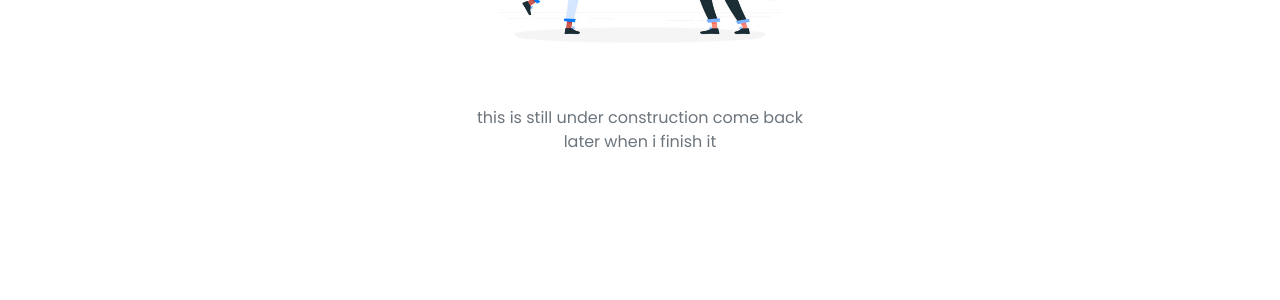
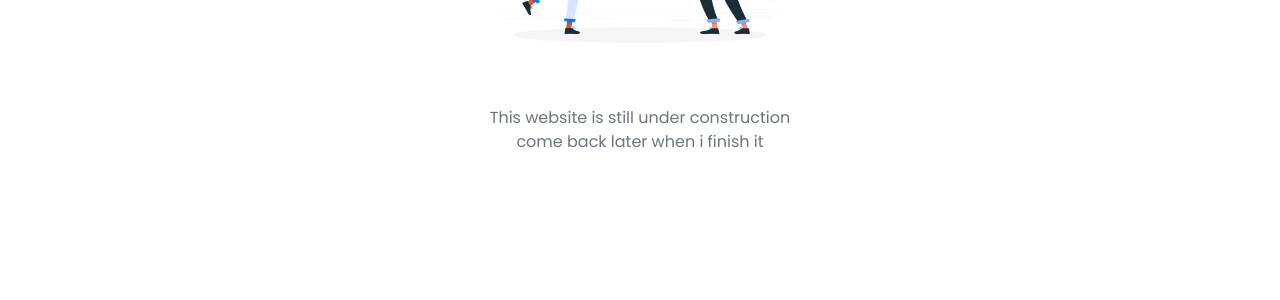
Before and after one commit to snaami/snaami.github.io, a Jekyll site: the page built from index.html, in a window 1280 px wide. Shown: the part 405-705 px from the top of the page. Built offline with Jekyll 4.4.1, drawn with Linux system fonts in a browser that asks for light colours; nearby versions of some CDN libraries.

Commit message:
Fix welcome message

```diff
--- a/_config.yml
+++ b/_config.yml
@@ -2,8 +2,8 @@
 title               : Sami NAAMI
 description         : >-                                # >- means to ignore newlines until "url:" #I turn coffee into code,#use tabs over spaces #and never broke production.
 
-                      this is still under construction
-                      come back later when i finish it
+                      This website is still under construction
+                        come back later when i finish it
 
 url                 : ""                               # base hostname & protocol for your site (e.g. http://example.com)
 baseurl             : ""                               # subpath of your site (e.g. /blog) [IMPORTANT: use "" if your are hosting at https://username.github.io directly]
```
